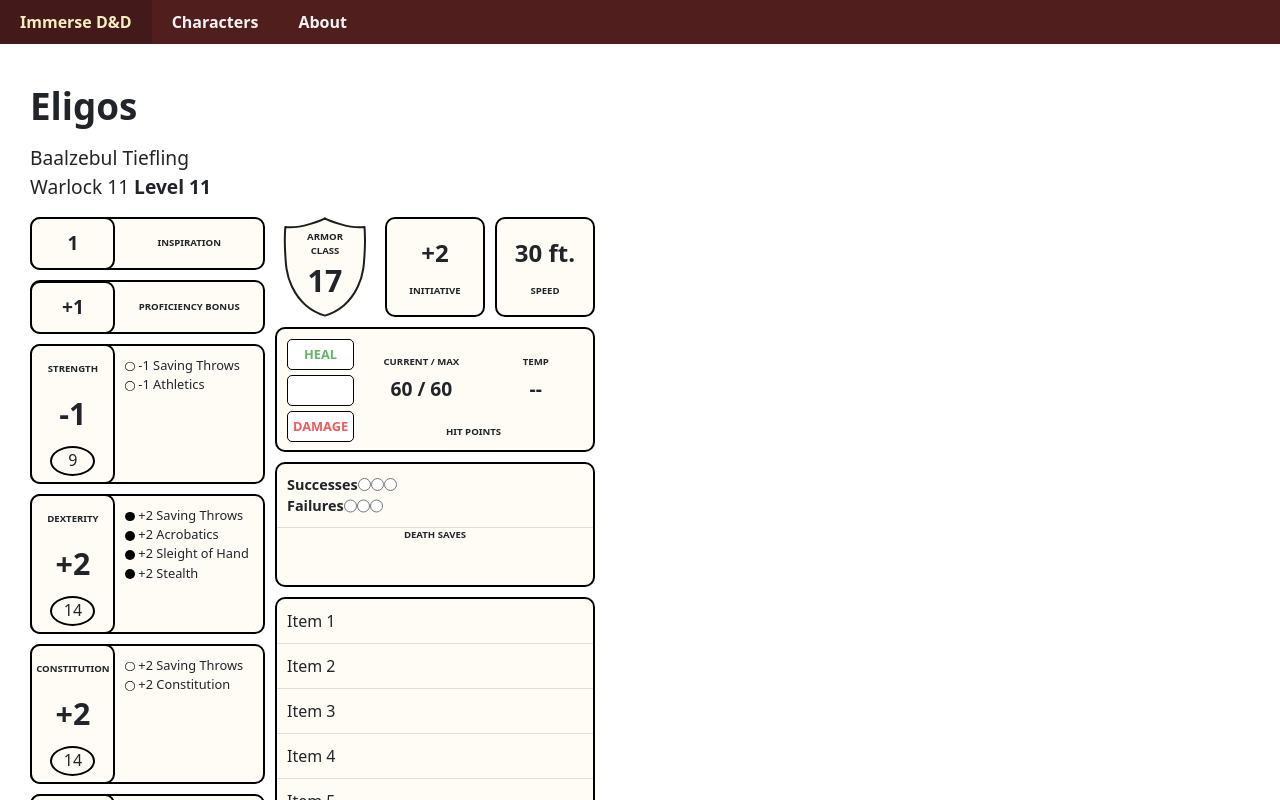
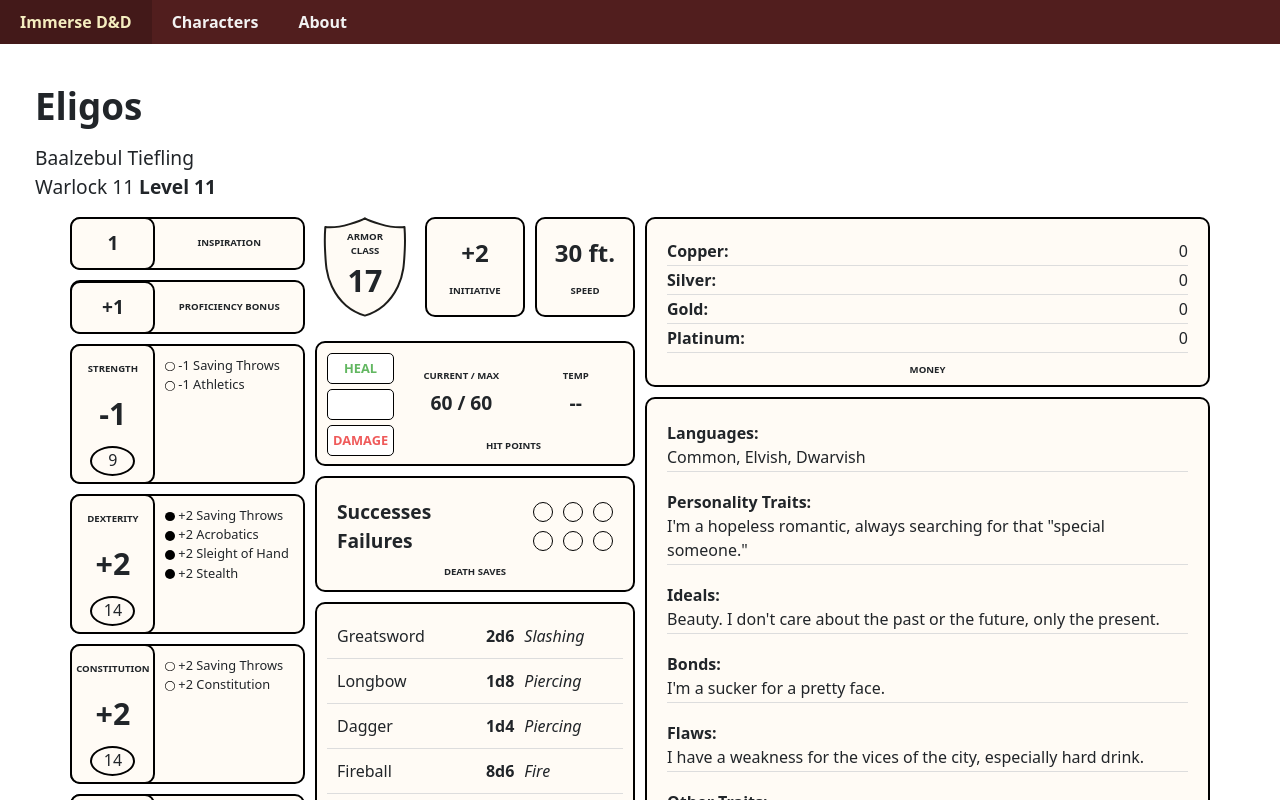
Before and after one commit to wollyua/immerse-dnd-ui, a React (Vite) app: page / in a window 1280 px wide. Shown: the top 800 px of the page. Built offline with nearby package versions, Linux system fonts and the light colour scheme.

Commit message:
scharacter sheet basics ready

```diff
--- a/src/components/AttacksContainer.css
+++ b/src/components/AttacksContainer.css
@@ -1,19 +1,38 @@
-.list-container {
+.attacks-container{
   width: 320px;
-    height:auto;
+  height:100%;
   border: 2px solid #000;
   border-radius: 10px;
+  padding: 10px;
   background-color: #fffbf5;
-    overflow-y: auto;
+  display: flex;
+  flex-direction: column;
+  row-gap: 10px;
 }
 
+.list-container {
+  height: 100%;
+  overflow-y: auto;
+  margin:0;
+}
 
-  .list-item {
+.attacks-header{
+  text-align: center;
+  font-size: .6rem;
+  font-weight: bold;
+  margin: auto;
+}
+
+.attack-container{
+  display: grid;
+  grid-template-columns: 1fr 1fr 1fr;
+  column-gap: 5px;
+  justify-content: space-between;
   padding: 10px;
   border-bottom: 1px solid #ddd;
 }
 
-  .attack-container{
-    width: 100%;
-    height: 40px;
+.attack-damage{
+  text-align: right;
+  padding: 0 5px;
 }
--- a/src/components/AttacksContainer.tsx
+++ b/src/components/AttacksContainer.tsx
@@ -1,19 +1,59 @@
 import "./AttacksContainer.css";
 
 interface AttackProps {
-  Name: string;
-  ATkBonus: string;
+  AttackName: string;
+  DiceNumber: number;
+  DiceType: number;
   DamageType: string;
 }
 
 export default function AttacksContainer() {
+  const attacks = [
+    {
+      AttackName: "Greatsword",
+      DiceNumber: 2,
+      DiceType: 6,
+      DamageType: "Slashing",
+    },
+    {
+      AttackName: "Longbow",
+      DiceNumber: 1,
+      DiceType: 8,
+      DamageType: "Piercing",
+    },
+    {
+      AttackName: "Dagger",
+      DiceNumber: 1,
+      DiceType: 4,
+      DamageType: "Piercing",
+    },
+    {
+      AttackName: "Fireball",
+      DiceNumber: 8,
+      DiceType: 6,
+      DamageType: "Fire",
+    },
+    {
+      AttackName: "Lightning Bolt",
+      DiceNumber: 8,
+      DiceType: 6,
+      DamageType: "Lightning",
+    },
+  ];
   return (
-    <div className="list-container">
-      <div className="list-item">Item 1</div>
-      <div className="list-item">Item 2</div>
-      <div className="list-item">Item 3</div>
-      <div className="list-item">Item 4</div>
-      <div className="list-item">Item 5</div>
+    <div className="attacks-container">
+      <div className="list-container">
+        {attacks.map((attack, index) => (
+          <Attack
+            key={index}
+            AttackName={attack.AttackName}
+            DiceNumber={attack.DiceNumber}
+            DiceType={attack.DiceType}
+            DamageType={attack.DamageType}
+          />
+        ))}
+      </div>
+      <div className="attacks-header">ATTACKS & SPELLCASTING</div>
     </div>
   );
 }
@@ -21,9 +61,15 @@ export default function AttacksContainer() {
 function Attack(props: AttackProps) {
   return (
     <div className="attack-container">
-      <div className="attack-name"></div>
-      <div className="attack-bonus"></div>
-      <div className="damage-type"></div>
+      <div className="attack-name">{props.AttackName}</div>
+      <div className="attack-damage">
+        <b>
+          {props.DiceNumber}d{props.DiceType}
+        </b>
+      </div>
+      <div className="damage-type">
+        <i>{props.DamageType}</i>
+      </div>
     </div>
   );
 }
--- a/src/components/DeathSaves.css
+++ b/src/components/DeathSaves.css
@@ -1,15 +1,18 @@
 .death-saves-container{
+    display: flex;
+    flex-direction: column;
     width: 320px;
     height: 125px;
     border: 2px solid #000;
     border-radius: 10px;
     background-color: #fffbf5;
+    padding: 10px;
 }
 
 .death-saves-content{
     justify-content: center;
     padding: 10px;
-    border-bottom: 1px solid #ddd;
+    /*border-bottom: 1px solid #ddd;*/
     font-size: 1rem;
 }
 
@@ -19,22 +22,36 @@
 }
 
 .death-saves-block-header{
-    font-size: .9rem;
+    font-size: 1.2rem;
     font-weight: 600;
 }
 
 .death-saves-block-content{
     display: flex;
     flex-direction: row;
+    align-items: center;
+    column-gap: 10px;
+    margin-left: auto;
 }
 
-.death-saves-block-content input [type="radio"]{
-    color: #000;
+.death-saves-block-content input[type="checkbox"]{
+    width: 20px;
+    height: 20px;
+    border-radius: 50%;
+    border: 1px solid #000000;
+    appearance: none;
+    -webkit-appearance: none;
+    outline: none;
+    cursor: pointer;
+}
+
+.death-saves-block-content input[type="checkbox"]:checked{
+    background-color: #747474;
 }
 
 .death-saves-header{
     text-align: center;
     font-size: .6rem;
     font-weight: bold;
-    margin: 0 auto;
+    margin: auto;
 }
--- a/src/components/DeathSaves.tsx
+++ b/src/components/DeathSaves.tsx
@@ -1,25 +1,32 @@
 import "./DeathSaves.css";
 
 export default function DeathSaves() {
+  const handleCheckboxChange = (event: React.ChangeEvent<HTMLInputElement>) => {
+    const { id } = event.target;
+    const element = document.getElementById(id);
+    if (element) {
+      element.classList.toggle("checked");
+    }
+  };
   return (
     <div className="death-saves-container">
       <div className="death-saves-content">
-        <div className="death-saves-block">
-          <div className="death-saves-block-header">Successes</div>
+        <form className="death-saves-block" id="success">
+          <div className="death-saves-block-header">Successes </div>
           <div className="death-saves-block-content">
-            <input type="radio" id="success1" name="options" value="option1" />
-            <input type="radio" id="success2" name="options" value="option2" />
-            <input type="radio" id="success3" name="options" value="option3" />
+            <input type="checkbox" id="s1" name="options" />
+            <input type="checkbox" id="s2" name="options" />
+            <input type="checkbox" id="s3" name="options" />
           </div>
-        </div>
-        <div className="death-saves-block">
-          <div className="death-saves-block-header">Failures</div>
+        </form>
+        <form className="death-saves-block" id="failure">
+          <div className="death-saves-block-header">Failures </div>
           <div className="death-saves-block-content">
-            <input type="radio" id="failure1" name="options" value="failure1" />
-            <input type="radio" id="failure2" name="options" value="failure2" />
-            <input type="radio" id="failure3" name="options" value="failure3" />
+            <input type="checkbox" id="f1" name="options" />
+            <input type="checkbox" id="f2" name="options" />
+            <input type="checkbox" id="f3" name="options" />
           </div>
-        </div>
+        </form>
       </div>
       <div className="death-saves-header">DEATH SAVES</div>
     </div>
--- /dev/null
+++ b/src/components/MoneyCard.css
@@ -0,0 +1,45 @@
+.money-card{
+    display: flex;
+    flex-direction: column;
+    justify-content: center;
+    align-items: center;
+    min-width: 340px;
+    height: 170px;
+    background-color: #fffbf5;
+    border: 2px solid #000;
+    border-radius: 10px;
+    padding: 10px;
+}
+
+.money-container{
+    display: flex;
+    flex-direction: column;
+    width: 100%;
+    height:100%;
+    padding: 10px;
+}
+
+.money-item{
+    display: flex;
+    flex-direction: row;
+    width: 100%;
+    padding: 2px 0;
+    border-bottom: 1px solid #ddd;
+}
+
+.money-item-name{
+    font-size: 1rem;
+    font-weight: 600;
+}
+
+.money-item-amount{
+    font-size: 1rem;
+    margin-left: auto;
+}
+
+.money-header{
+    text-align: center;
+    font-size: .6rem;
+    font-weight: bold;
+    margin: auto;
+}
--- /dev/null
+++ b/src/components/MoneyCard.tsx
@@ -0,0 +1,34 @@
+import "./MoneyCard.css";
+
+interface MoneyCardProps {
+  Copper: number;
+  Silver: number;
+  Gold: number;
+  Platinum: number;
+}
+
+export default function MoneyCard(props: MoneyCardProps) {
+  return (
+    <div className="money-card">
+      <div className="money-container">
+        <div className="money-item">
+          <div className="money-item-name">Copper:</div>
+          <div className="money-item-amount">{props.Copper}</div>
+        </div>
+        <div className="money-item">
+          <div className="money-item-name">Silver:</div>
+          <div className="money-item-amount">{props.Silver}</div>
+        </div>
+        <div className="money-item">
+          <div className="money-item-name">Gold:</div>
+          <div className="money-item-amount">{props.Gold}</div>
+        </div>
+        <div className="money-item">
+          <div className="money-item-name">Platinum:</div>
+          <div className="money-item-amount">{props.Platinum}</div>
+        </div>
+      </div>
+      <div className="money-header">MONEY</div>
+    </div>
+  );
+}
--- /dev/null
+++ b/src/components/TraitsCard.css
@@ -0,0 +1,33 @@
+.traits-card{
+    display: flex;
+    flex-direction: column;
+    justify-content: center;
+    align-items: center;
+    min-width: 340px;
+    height: 100%;
+    background-color: #fffbf5;
+    border: 2px solid #000;
+    border-radius: 10px;
+    padding: 10px;
+}
+
+.traits-container{
+    display: flex;
+    flex-direction: column;
+    width: 100%;
+    height:100%;
+    padding: 10px;
+}
+
+.traits-item{
+    width: 100%;
+    padding: 2px 0;
+    border-bottom: 1px solid #ddd;
+}
+
+.traits-header{
+    text-align: center;
+    font-size: .6rem;
+    font-weight: bold;
+    margin: auto;
+}
--- /dev/null
+++ b/src/components/TraitsCard.tsx
@@ -0,0 +1,50 @@
+import "./TraitsCard.css";
+
+interface TraitsCardProps {
+  Languages: string;
+  PersonalityTraits: string;
+  Ideals: string;
+  Bonds: string;
+  Flaws: string;
+  OtherTraits: string;
+}
+
+export default function TraitsCard() {
+  return (
+    <div className="traits-card">
+      <div className="traits-container">
+        <p className="traits-item">
+          <b>Languages:</b>
+          <br />
+          {`Common, Elvish, Dwarvish`}
+        </p>
+        <p className="traits-item">
+          <b>Personality Traits:</b>
+          <br />
+          {`I'm a hopeless romantic, always searching for that "special someone."`}
+        </p>
+        <p className="traits-item">
+          <b>Ideals:</b>
+          <br />
+          {`Beauty. I don't care about the past or the future, only the present.`}
+        </p>
+        <p className="traits-item">
+          <b>Bonds:</b>
+          <br />
+          {`I'm a sucker for a pretty face.`}
+        </p>
+        <p className="traits-item">
+          <b>Flaws:</b>
+          <br />
+          {`I have a weakness for the vices of the city, especially hard drink.`}
+        </p>
+        <p className="traits-item">
+          <b>Other Traits:</b>
+          <br />
+          {`Darkvision, Fey Ancestry, Dwarven Resilience`}
+        </p>
+      </div>
+      <div className="traits-header">LANGUAGES & TRAITS</div>
+    </div>
+  );
+}
--- a/src/modules/CharacterSheetPage.css
+++ b/src/modules/CharacterSheetPage.css
@@ -1,19 +1,24 @@
 .character-name{
     font-size: 2.3rem;
     font-weight: 600;
-    margin: 10px 30px;
+    margin: 10px 35px;
 }
 
 .character-info-summary{
     display: flex;
     flex-direction: column;
     font-size: 1.2rem;
-    margin: 10px 30px;
+    margin: 10px 35px;
 }
 
 .character-info-main {
     display: flex;
+    flex-direction: row;
+    flex-wrap: wrap;
+    justify-content: center;
+    min-width: 240px;
     column-gap: 10px;
+    row-gap: 10px;
     margin: 15px 30px;
 }
 
@@ -21,6 +26,7 @@
     display: flex;
     flex-direction: column;
     row-gap: 10px;
+    min-width: 235px;
 }
 
 .character-info-secondary{
@@ -37,11 +43,21 @@
 .millde-column{
     display: flex;
     flex-direction: column;
-    row-gap: 10px;
+    row-gap: 24px;
 }
 
 .character-info-miscelanous{
     display: flex;
     flex-direction: column;
     row-gap: 10px;
+    height: 100%;
 }
+
+.right-column{
+    display: flex;
+    flex-direction: column;
+    row-gap: 10px;
+    height: 100%;
+    max-width: 565px;
+    width: 100%;
+}
--- a/src/modules/CharacterSheetPage.tsx
+++ b/src/modules/CharacterSheetPage.tsx
@@ -6,6 +6,8 @@ import ArmorClass from "../components/ArmorClass";
 import AttacksContainer from "../components/AttacksContainer";
 import DeathSaves from "../components/DeathSaves";
 import HitPointsCurrent from "../components/HitPoints";
+import MoneyCard from "../components/MoneyCard";
+import TraitsCard from "../components/TraitsCard";
 import "./CharacterSheetPage.css";
 
 export interface CharacteristicCardProps {
@@ -104,6 +106,10 @@ export default function CharacterSheetPage(props: CharacteristicCardProps) {
             <AttacksContainer />
           </div>
         </div>
+        <div className="right-column">
+          <MoneyCard Copper={0} Silver={0} Gold={0} Platinum={0} />
+          <TraitsCard />
+        </div>
       </div>
     </>
   );
```
Lines whose indentation alone changed are shown as unchanged.
